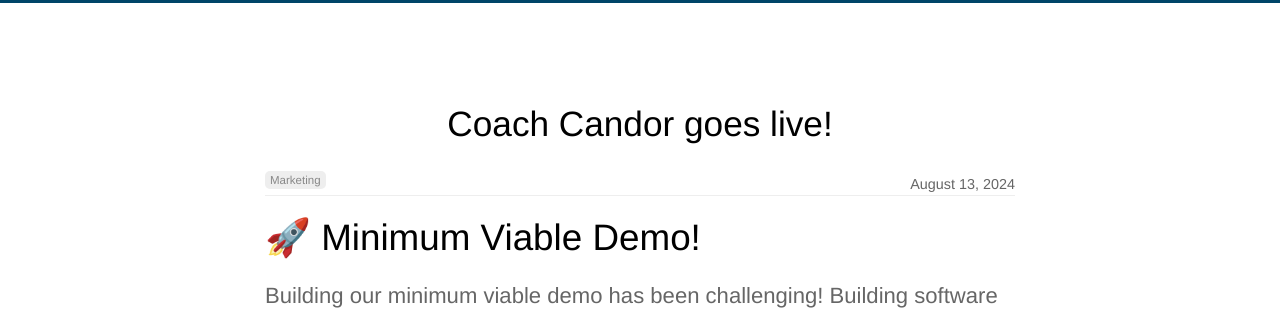
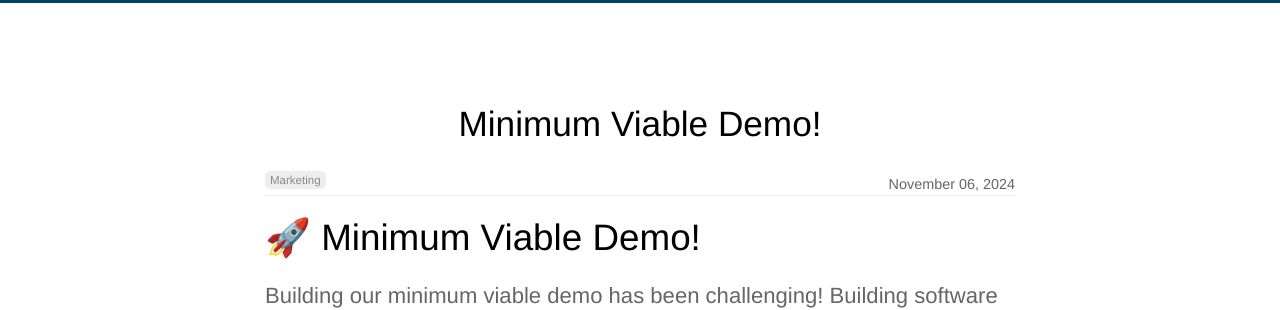
Before and after one commit to coachcandor/coachcandor.github.io, a Jekyll site: the page built from _posts/2024-11-06-minimum-viable-demo.md, in a window 1280 px wide. Shown: the part 137-447 px from the top of the page. Built offline with Jekyll 4.4.1, drawn with Linux system fonts in a browser that asks for light colours; nearby versions of some CDN libraries.

Commit message:
updating blog post

```diff
--- a/_posts/2024-11-06-minimum-viable-demo.md
+++ b/_posts/2024-11-06-minimum-viable-demo.md
@@ -1,6 +1,6 @@
 ---
-date: 2024-08-13
-title: Coach Candor goes live!
+date: 2024-11-06
+title: Minimum Viable Demo!
 categories:
   - marketing
 author_staff_member: seb
```
